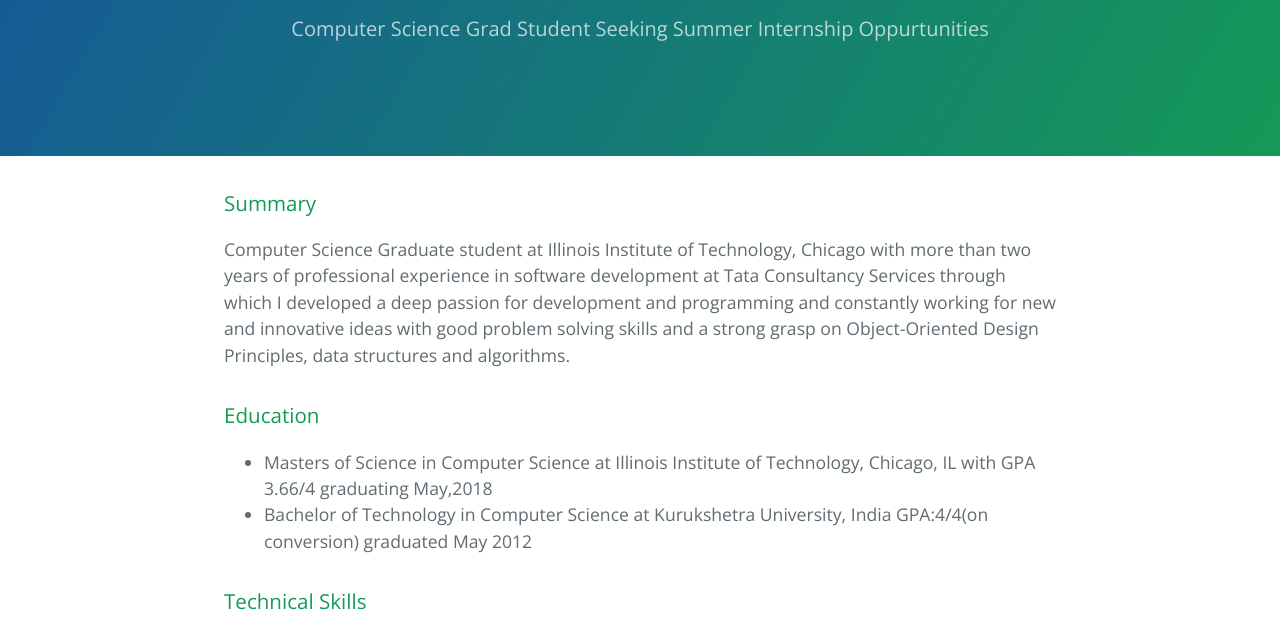
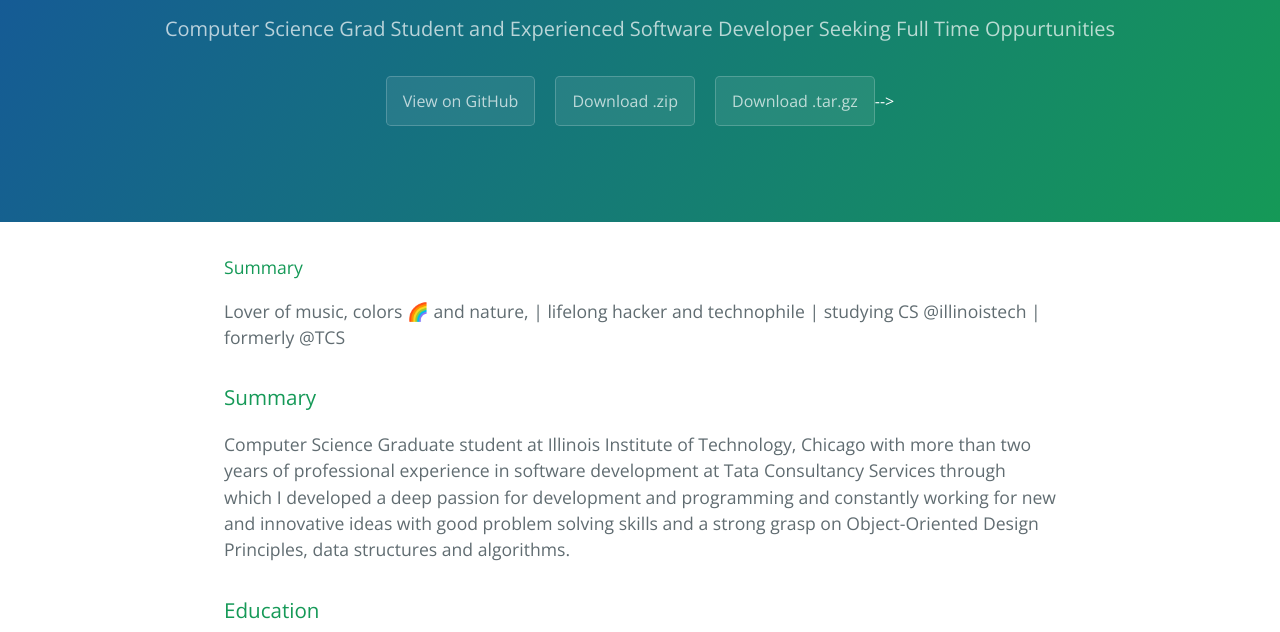
Before and after one commit to sumedha22/myweb-page, a plain HTML site: page index.html in a window 1280 px wide. Shown: the part 161-793 px from the top of the page. Drawn offline with nearby package versions, Linux system fonts and the light colour scheme.

Commit message:
Update index.html

```diff
--- a/index.html
+++ b/index.html
@@ -2,7 +2,7 @@
 <html lang="en-us">
   <head>
     <meta charset="UTF-8">
-    <title>Myweb-page by sumedha22</title>
+    <title>Myweb-page by sumedhagupta</title>
     <meta name="viewport" content="width=device-width, initial-scale=1">
     <link rel="stylesheet" type="text/css" href="stylesheets/normalize.css" media="screen">
     <link href='https://fonts.googleapis.com/css?family=Open+Sans:400,700' rel='stylesheet' type='text/css'>
@@ -12,13 +12,19 @@
   <body>
     <section class="page-header">
       <h1 class="project-name">Sumedha Gupta</h1>
-      <h2 class="project-tagline">Computer Science Grad Student Seeking Summer Internship Oppurtunities</h2>
-      <!--<a href="https://github.com/sumedha22/myweb-page" class="btn">View on GitHub</a>
-      <a href="https://github.com/sumedha22/myweb-page/zipball/master" class="btn">Download .zip</a>
-      <a href="https://github.com/sumedha22/myweb-page/tarball/master" class="btn">Download .tar.gz</a>-->
+      <h2 class="project-tagline">Computer Science Grad Student and Experienced Software Developer Seeking Full Time Oppurtunities</h2>
+      <a href="https://github.com/sumedhagupta/myweb-page" class="btn">View on GitHub</a>
+      <a href="https://github.com/sumedhagupta/myweb-page/zipball/master" class="btn">Download .zip</a>
+      <a href="https://github.com/sumedhagupta/myweb-page/tarball/master" class="btn">Download .tar.gz</a>-->
     </section>
 
     <section class="main-content">
+      <h4>
+<a id="Bio" class="anchor" href="#welcome-to-github-pages" aria-hidden="true"><span aria-hidden="true" class="octicon octicon-link"></span></a>Summary</h3>
+
+<p> Lover of music, colors 🌈 and nature, | lifelong hacker and technophile | studying CS @illinoistech | formerly @TCS</p>
+
+<h4>
       <h3>
 <a id="Summary" class="anchor" href="#welcome-to-github-pages" aria-hidden="true"><span aria-hidden="true" class="octicon octicon-link"></span></a>Summary</h3>
 
@@ -89,7 +95,7 @@
 </p>
 
       <footer class="site-footer">
-        <span class="site-footer-owner"><a href="https://github.com/sumedha22/myweb-page">Myweb-page</a> is maintained by <a href="https://github.com/sumedha22">sumedha22</a>.</span>
+        <span class="site-footer-owner"><a href="https://github.com/sumedhagupta/myweb-page">Myweb-page</a> is maintained by <a href="https://github.com/sumedha22">sumedha22</a>.</span>
 
         <span class="site-footer-credits">This page was generated by <a href="https://pages.github.com">GitHub Pages</a> using the <a href="https://github.com/jasonlong/cayman-theme">Cayman theme</a> by <a href="https://twitter.com/jasonlong">Jason Long</a>.</span>
       </footer>
```
